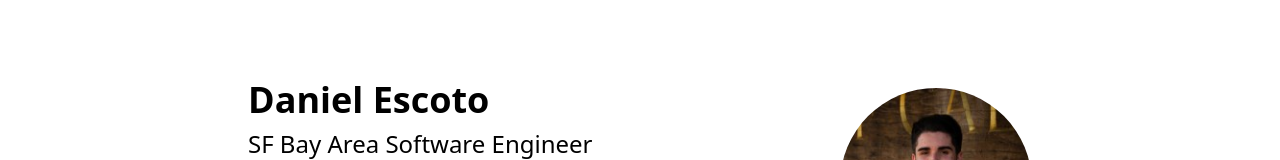
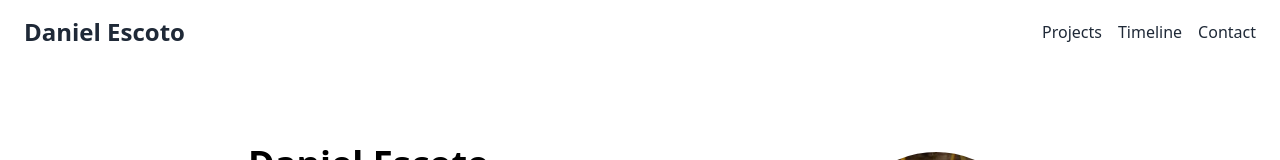
Before and after one commit to daniel-escoto/portfolio, a React (Vite) app: page / in a window 1280 px wide. Shown: the top 160 px of the page. Built offline with nearby package versions, Linux system fonts and the light colour scheme.

Commit message:
dark mode

```diff
--- a/src/App.tsx
+++ b/src/App.tsx
@@ -1,5 +1,6 @@
 import "./App.css";
 import MyImage from "./assets/me3.jpeg";
+import Contact from "./components/Contact";
 import ProjectPreview from "./components/ProjectPreview";
 import { projects } from "./data/projects";
 import { timeline, Event, getDuration } from "./data/timeline";
@@ -7,6 +8,33 @@ import { timeline, Event, getDuration } from "./data/timeline";
 function App() {
   return (
     <>
+      {/* header with "Daniel Escoto" on left and "Projects", "Timeline", and "Contact" on the right */}
+      <header className="flex justify-between items-center px-6 py-4">
+        <h1 className="text-2xl font-bold text-gray-800 dark:text-gray-200">
+          <a href="/">Daniel Escoto</a>
+        </h1>
+        <nav className="flex space-x-4">
+          <a
+            href="#projects"
+            className="text-gray-800 dark:text-gray-200 hover:text-gray-900 dark:hover:text-gray-100"
+          >
+            Projects
+          </a>
+          <a
+            href="#timeline"
+            className="text-gray-800 dark:text-gray-200 hover:text-gray-900 dark:hover:text-gray-100"
+          >
+            Timeline
+          </a>
+          <a
+            href="#contact"
+            className="text-gray-800 dark:text-gray-200 hover:text-gray-900 dark:hover:text-gray-100"
+          >
+            Contact
+          </a>
+        </nav>
+      </header>
+
       <body className="max-w-4xl mx-auto px-4 sm:px-6 lg:px-8">
         <section className="hero">
           <div className="container mx-auto px-6 py-20 flex flex-col-reverse md:flex-row items-between">
@@ -34,7 +62,10 @@ function App() {
         </section>
 
         {/* projects section */}
-        <section className="container mx-auto px-6 py-20 dark:text-white">
+        <section
+          className="container mx-auto px-6 py-20 dark:text-white"
+          id="projects"
+        >
           <h2 className="text-4xl font-bold mb-8">Projects</h2>
           <div className="flex flex-wrap -mx-6">
             {projects.map((project) => (
@@ -44,7 +75,7 @@ function App() {
         </section>
 
         {/* timeline section */}
-        <section className="container mx-auto px-6 py-20">
+        <section className="container mx-auto px-6 py-20" id="timeline">
           <h2 className="text-4xl font-bold mb-8 dark:text-white">Timeline</h2>
 
           <div>
@@ -100,84 +131,15 @@ function App() {
           </div>
         </section>
 
-        {/* contact section */}
-        <section className="container mx-auto px-6 py-20">
-          <h2 className="text-4xl font-bold mb-8 dark:text-white">Contact</h2>
-          <form
-            className="w-full"
-            action="https://formspree.io/f/xnqoqzjy"
-            method="POST"
-          >
-            <div className="flex flex-wrap -mx-3 mb-6">
-              <div className="w-full md:w-1/2 px-3 mb-6 md:mb-0">
-                <label
-                  className="block uppercase tracking-wide text-gray-700 dark:text-gray-300 text-xs font-bold mb-2"
-                  htmlFor="grid-name"
-                >
-                  Name
-                </label>
-                <input
-                  className="appearance-none block w-full bg-gray-200 dark:bg-gray-800 text-gray-700 dark:text-gray-300 border border-gray-200 dark:border-gray-800 rounded py-3 px-4 mb-3 leading-tight focus:outline-none focus:bg-white dark:focus:bg-black focus:border-gray-500"
-                  id="grid-name"
-                  type="text"
-                  placeholder="Jane"
-                  name="name"
-                />
-              </div>
-              <div className="w-full md:w-1/2 px-3">
-                <label
-                  className="block uppercase tracking-wide text-gray-700 dark:text-gray-300 text-xs font-bold mb-2"
-                  htmlFor="grid-email"
-                >
-                  Email
-                </label>
-                <input
-                  className="appearance-none block w-full bg-gray-200 dark:bg-gray-800 text-gray-700 dark:text-gray-300 border border-gray-200 dark:border-gray-800 rounded py-3 px-4 mb-3 leading-tight focus:outline-none focus:bg-white dark:focus:bg-black focus:border-gray-500"
-                  id="grid-email"
-                  type="email"
-                  placeholder="jane@info.com"
-                  name="_replyto"
-                />
-              </div>
-            </div>
-            <div className="flex flex-wrap -mx-3 mb-6">
-              <div className="w-full px-3">
-                <label
-                  className="block uppercase tracking-wide text-gray-700 dark:text-gray-300 text-xs font-bold mb-2"
-                  htmlFor="grid-message"
-                >
-                  Message
-                </label>
-                <textarea
-                  className="no-resize appearance-none block w-full bg-gray-200 dark:bg-gray-800 text-gray-700 dark:text-gray-300 border border-gray-200 dark:border-gray-800 rounded py-3 px-4 mb-3 leading-tight focus:outline-none focus:bg-white dark:focus:bg-black focus:border-gray-500 h-48 resize-none"
-                  id="grid-message"
-                  name="message"
-                ></textarea>
-              </div>
-            </div>
-            <div className="md:flex md:items-center">
-              <div className="md:w-1/3">
-                <button
-                  className="shadow bg-stone-500 hover:bg-stone-400 focus:shadow-outline focus:outline-none text-white font-bold py-2 px-4 rounded"
-                  type="submit"
-                >
-                  Send
-                </button>
-              </div>
-              <div className="md:w-2/3"></div>
-            </div>
-          </form>
-        </section>
+        <Contact />
       </body>
       {/* footer */}
-      {/* all rights reserved */}
       <footer className="bg-stone-500 text-white text-center py-4">
         <div className="container mx-auto px-6 flex items-center justify-between">
           <div className="text-sm">
             &copy; {new Date().getFullYear()} Daniel Escoto
           </div>
 
-          {/* links to github and linkedin */}
           <div className="flex items-center">
             <a
               href="https://github.com/daniel-escoto"
--- /dev/null
+++ b/src/components/Contact.tsx
@@ -0,0 +1,74 @@
+export default function Contact() {
+  return (
+    <>
+      <section className="container mx-auto px-6 py-20" id="contact">
+        <h2 className="text-4xl font-bold mb-8 dark:text-white">Contact</h2>
+        <form
+          className="w-full"
+          action="https://getform.io/f/73a0091d-0901-4415-837b-683e8288bed5"
+          method="POST"
+        >
+          <div className="flex flex-wrap -mx-3 mb-6">
+            <div className="w-full md:w-1/2 px-3 mb-6 md:mb-0">
+              <label
+                className="block uppercase tracking-wide text-gray-700 dark:text-gray-300 text-xs font-bold mb-2"
+                htmlFor="grid-name"
+              >
+                Name
+              </label>
+              <input
+                className="appearance-none block w-full bg-gray-200 dark:bg-gray-800 text-gray-700 dark:text-gray-300 border border-gray-200 dark:border-gray-800 rounded py-3 px-4 mb-3 leading-tight focus:outline-none focus:bg-white dark:focus:bg-black focus:border-gray-500"
+                id="grid-name"
+                type="text"
+                placeholder="John"
+                name="name"
+              />
+            </div>
+            <div className="w-full md:w-1/2 px-3">
+              <label
+                className="block uppercase tracking-wide text-gray-700 dark:text-gray-300 text-xs font-bold mb-2"
+                htmlFor="grid-email"
+              >
+                Email
+              </label>
+              <input
+                className="appearance-none block w-full bg-gray-200 dark:bg-gray-800 text-gray-700 dark:text-gray-300 border border-gray-200 dark:border-gray-800 rounded py-3 px-4 mb-3 leading-tight focus:outline-none focus:bg-white dark:focus:bg-black focus:border-gray-500"
+                id="grid-email"
+                type="email"
+                placeholder="johndoe@info.com"
+                name="_replyto"
+              />
+            </div>
+          </div>
+          <div className="flex flex-wrap -mx-3 mb-6">
+            <div className="w-full px-3">
+              <label
+                className="block uppercase tracking-wide text-gray-700 dark:text-gray-300 text-xs font-bold mb-2"
+                htmlFor="grid-message"
+              >
+                Message
+              </label>
+              <textarea
+                className="no-resize appearance-none block w-full bg-gray-200 dark:bg-gray-800 text-gray-700 dark:text-gray-300 border border-gray-200 dark:border-gray-800 rounded py-3 px-4 mb-3 leading-tight focus:outline-none focus:bg-white dark:focus:bg-black focus:border-gray-500 h-48 resize-none"
+                id="grid-message"
+                name="message"
+                placeholder="Hi, I'm interested in your work..."
+              ></textarea>
+            </div>
+          </div>
+          <div className="md:flex md:items-center">
+            <div className="md:w-1/3">
+              <button
+                className="shadow bg-stone-500 hover:bg-stone-400 focus:shadow-outline focus:outline-none text-white font-bold py-2 px-4 rounded"
+                type="submit"
+              >
+                Send
+              </button>
+            </div>
+            <div className="md:w-2/3"></div>
+          </div>
+        </form>
+      </section>
+    </>
+  );
+}
--- a/src/index.css
+++ b/src/index.css
@@ -13,3 +13,7 @@
     background-color: #fff;
   }
 }
+
+html {
+  scroll-behavior: smooth;
+}
```
